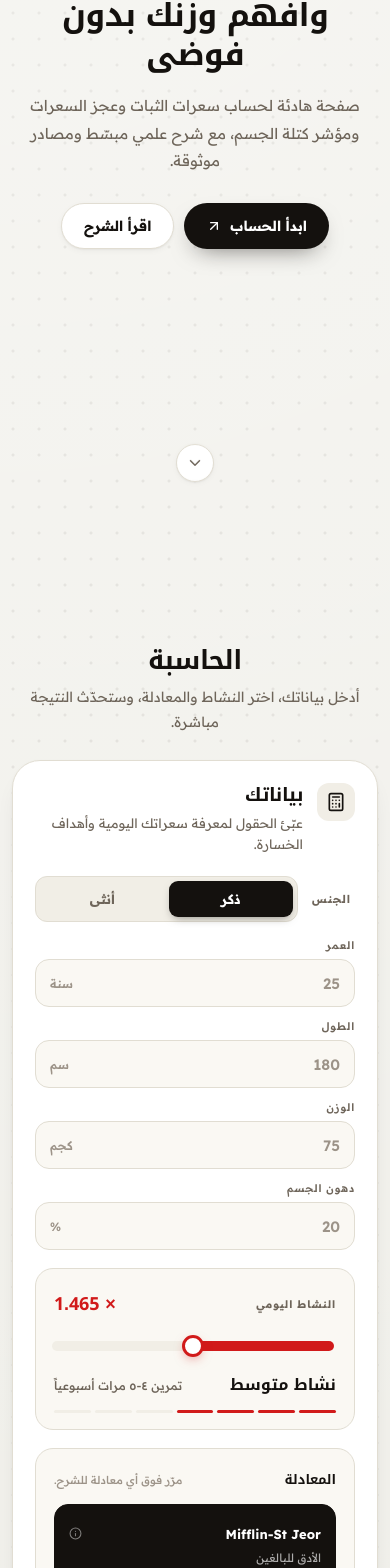
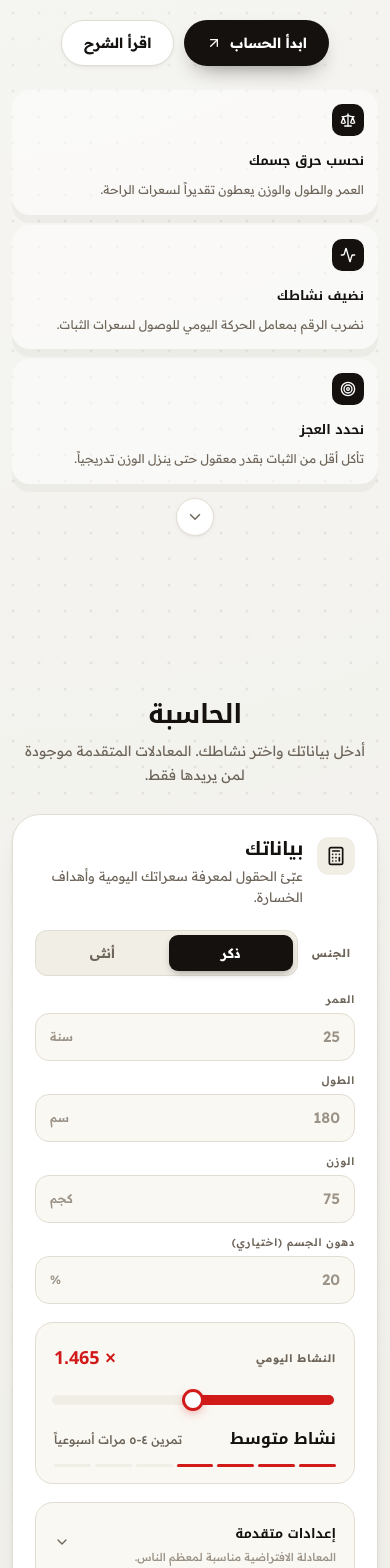
Before and after one commit to Astrobubu/calorie-calculator, a React (Vite) app: page / in a window 390 px wide. Shown: the part 338-1906 px from the top of the page. Built offline with nearby package versions, Linux system fonts and the light colour scheme.

Commit message:
Improve Arabic calorie calculator guidance

```diff
--- a/index.html
+++ b/index.html
@@ -1,5 +1,5 @@
 <!doctype html>
-<html lang="ar" dir="ltr">
+<html lang="ar" dir="rtl">
   <head>
     <meta charset="UTF-8" />
     <meta name="viewport" content="width=device-width, initial-scale=1.0" />
--- a/src/main.jsx
+++ b/src/main.jsx
@@ -7,20 +7,15 @@ import {
   Calculator,
   CheckCircle2,
   ChevronDown,
-  Facebook,
   Gauge,
   HeartPulse,
   Info,
-  Instagram,
-  Linkedin,
   Scale,
   ShieldAlert,
   Sparkles,
   Target,
   TrendingDown,
-  Twitter,
   Utensils,
-  Zap,
 } from "lucide-react";
 import "./styles.css";
 
@@ -64,18 +59,10 @@ const sources = [
   ["Hall et al. 2011 energy imbalance, PubMed 21872751", "https://pubmed.ncbi.nlm.nih.gov/21872751/"],
 ];
 
-const footerLinks = [
-  { title: "الحاسبة", items: ["السعرات", "الثبات", "العجز", "BMI"] },
-  { title: "تعلّم", items: ["السمنة", "الأيض", "النشاط", "التغذية"] },
-  { title: "الموقع", items: ["من نحن", "تواصل", "الأسئلة", "المدونة"] },
-  { title: "قانوني", items: ["الخصوصية", "الاستخدام", "إخلاء طبي", "الكوكيز"] },
-];
-
-const heroFeatures = [
-  { icon: Zap, label: "حساب فوري" },
-  { icon: CheckCircle2, label: "بدون تسجيل" },
-  { icon: Sparkles, label: "3 معادلات علمية" },
-  { icon: BookOpenText, label: "مصادر طبية" },
+const beginnerSteps = [
+  { icon: Scale, title: "نحسب حرق جسمك", desc: "العمر والطول والوزن يعطون تقديراً لسعرات الراحة." },
+  { icon: Activity, title: "نضيف نشاطك", desc: "نضرب الرقم بمعامل الحركة اليومي للوصول لسعرات الثبات." },
+  { icon: Target, title: "نحدد العجز", desc: "تأكل أقل من الثبات بقدر معقول حتى ينزل الوزن تدريجياً." },
 ];
 
 const formatter = new Intl.NumberFormat("ar-AE", { maximumFractionDigits: 0 });
@@ -305,16 +292,17 @@ function App() {
   const [activityIdx, setActivityIdx] = useState(3);
   const [formula, setFormula] = useState("mifflin");
   const [bodyFat, setBodyFat] = useState("");
-  const [email, setEmail] = useState("");
+  const [showAdvanced, setShowAdvanced] = useState(false);
 
   const activity = activityLevels[activityIdx].value;
+  const hasBodyFat = bodyFat !== "" && Number(bodyFat) > 0;
 
   const result = useMemo(() => {
     const safeAge = clamp(Number(age) || 25, 15, 80);
     const safeHeight = clamp(Number(height) || 180, 100, 230);
     const safeWeight = clamp(Number(weight) || 75, 35, 250);
-    const safeBodyFat = clamp(Number(bodyFat) || 20, 3, 70);
-    const effectiveFormula = formula === "katch" && !safeBodyFat ? "mifflin" : formula;
+    const safeBodyFat = hasBodyFat ? clamp(Number(bodyFat), 3, 70) : null;
+    const effectiveFormula = formula === "katch" && !hasBodyFat ? "mifflin" : formula;
     const bmr = calculateBmr({
       formula: effectiveFormula,
       gender,
@@ -343,11 +331,12 @@ function App() {
       fatG,
       carbG,
     };
-  }, [age, gender, height, weight, activity, formula, bodyFat]);
+  }, [age, gender, height, weight, activity, formula, bodyFat, hasBodyFat]);
 
   const activityLabel = activityLevels[activityIdx].label;
   const activeFormula = formulas.find((item) => item.id === result.effectiveFormula)?.label;
   const ready = age !== "" && height !== "" && weight !== "" && Number(age) > 0 && Number(height) > 0 && Number(weight) > 0;
+  const formulaFallback = formula === "katch" && !hasBodyFat;
 
   return (
     <main className="site-shell">
@@ -381,6 +370,15 @@ function App() {
           <a href="#calculator" className="btn-primary">ابدأ الحساب <ArrowUpRight size={16} /></a>
           <a href="#learn" className="btn-ghost">اقرأ الشرح</a>
         </div>
+        <div className="beginner-steps" aria-label="شرح سريع">
+          {beginnerSteps.map(({ icon: Icon, title, desc }) => (
+            <div className="beginner-step" key={title}>
+              <span><Icon size={16} /></span>
+              <b>{title}</b>
+              <p>{desc}</p>
+            </div>
+          ))}
+        </div>
         <a href="#calculator" className="hero-scroll" aria-label="انزل للحاسبة">
           <ChevronDown size={18} />
         </a>
@@ -389,7 +387,7 @@ function App() {
       <section className="section-block" id="calculator">
         <div className="section-heading">
           <h2>الحاسبة</h2>
-          <p>أدخل بياناتك، اختر النشاط والمعادلة، وستحدّث النتيجة مباشرة.</p>
+          <p>أدخل بياناتك واختر نشاطك. المعادلات المتقدمة موجودة لمن يريدها فقط.</p>
         </div>
 
         <div className="calculator-layout">
@@ -418,18 +416,23 @@ function App() {
               <NumberField label="العمر" value={age} placeholder="25" min={15} max={80} unit="سنة" onChange={setAge} />
               <NumberField label="الطول" value={height} placeholder="180" min={100} max={230} unit="سم" onChange={setHeight} />
               <NumberField label="الوزن" value={weight} placeholder="75" min={35} max={250} unit="كجم" onChange={setWeight} />
-              <NumberField label="دهون الجسم" value={bodyFat} placeholder="20" min={3} max={70} unit="%" onChange={setBodyFat} />
+              <NumberField label="دهون الجسم (اختياري)" value={bodyFat} placeholder="20" min={3} max={70} unit="%" onChange={setBodyFat} />
             </div>
 
             <ActivitySlider index={activityIdx} onChange={setActivityIdx} />
 
-            <div className="formula-block">
-              <div className="formula-block-head">
-                <b>المعادلة</b>
-                <small>مرّر فوق أي معادلة للشرح.</small>
-              </div>
+            <details className="formula-block" open={showAdvanced} onToggle={(event) => setShowAdvanced(event.currentTarget.open)}>
+              <summary>
+                <span>
+                  <b>إعدادات متقدمة</b>
+                  <small>المعادلة الافتراضية مناسبة لمعظم الناس.</small>
+                </span>
+                <ChevronDown size={16} />
+              </summary>
               <div className="formula-list" aria-label="اختيار المعادلة">
-                {formulas.map((item) => (
+                {formulas.map((item) => {
+                  const needsBodyFat = item.id === "katch" && !hasBodyFat;
+                  return (
                     <button
                       type="button"
                       key={item.id}
@@ -440,12 +443,18 @@ function App() {
                         <b>{item.label}</b>
                         <Info size={13} className="formula-info" />
                       </span>
-                    <span className="formula-btn-note">{item.note}</span>
+                      <span className="formula-btn-note">{needsBodyFat ? "يتطلب نسبة الدهون" : item.note}</span>
                       <span className="formula-tooltip" role="tooltip">{item.desc}</span>
                     </button>
-                ))}
+                  );
+                })}
               </div>
-            </div>
+              {formulaFallback && (
+                <p className="formula-warning">
+                  أضف نسبة دهون الجسم لاستخدام Katch-McArdle. حالياً نستخدم Mifflin-St Jeor تلقائياً.
+                </p>
+              )}
+            </details>
 
             <div className="input-foot">
               <CheckCircle2 size={14} />
@@ -460,6 +469,14 @@ function App() {
                   <span>سعراتك اليومية للحفاظ على الوزن</span>
                   <AnimatedValue value={result.maintenance} suffix=" سعرة" />
                   <p>{activityLabel}، باستخدام {activeFormula}.</p>
+                </div>
+
+                <div className="result-advice">
+                  <b>ماذا تفعل بهذا الرقم؟</b>
+                  <p>
+                    ابدأ تقريباً بـ {formatNumber(result.moderate)} سعرة يومياً لمدة أسبوعين،
+                    ثم راقب متوسط وزنك. إذا لم ينزل الوزن، خفّض 100-150 سعرة أو زد الحركة.
+                  </p>
                 </div>
 
                 <div className="result-table">
@@ -502,7 +519,7 @@ function App() {
               <div className="result-empty">
                 <span className="empty-icon"><Sparkles size={28} /></span>
                 <h3>ابدأ بإدخال بياناتك</h3>
-                <p>عبّئ العمر والطول والوزن في اليمين، وستظهر نتائجك هنا فوراً.</p>
+                <p>عبّئ العمر والطول والوزن، وستظهر نتائجك هنا فوراً.</p>
                 <ul>
                   <li><CheckCircle2 size={14} /> سعراتك اليومية</li>
                   <li><CheckCircle2 size={14} /> أهداف خسارة الوزن</li>
@@ -518,7 +535,7 @@ function App() {
       <section className="section-block" id="learn">
         <div className="section-heading">
           <h2>السمنة، BMI، وعجز السعرات</h2>
-          <p>الأساسيات في أربع بطاقات قصيرة.</p>
+          <p>الأساسيات بلغة بسيطة لشخص يبدأ من الصفر.</p>
         </div>
 
         <div className="learn-grid">
@@ -527,7 +544,7 @@ function App() {
             <h3>ما هي السمنة؟</h3>
             <p>
               تراكم زائد للدهون قد يؤثر في الصحة. BMI أداة فرز للنطاق العام،
-              لكنها لا تصف كل تفاصيل الجسم.
+              لكنها لا تصف كل تفاصيل الجسم مثل العضلات أو توزيع الدهون.
             </p>
           </article>
           <article className="app-card learn-card">
@@ -535,7 +552,7 @@ function App() {
             <h3>لماذا هي خطيرة؟</h3>
             <p>
               ترتبط بالسكري من النوع الثاني، أمراض القلب، ارتفاع الضغط،
-              ومشكلات التنفس والمفاصل.
+              ومشكلات التنفس والمفاصل. الخطر يزيد غالباً مع زيادة محيط الخصر ومدة زيادة الوزن.
             </p>
           </article>
           <article className="app-card learn-card">
@@ -543,7 +560,7 @@ function App() {
             <h3>زيادة الوزن</h3>
             <p>
               ليست حكماً نهائياً على الصحة، لكنها علامة تستحق خطة غذاء
-              ونشاط قابلة للاستمرار.
+              ونشاط قابلة للاستمرار، خصوصاً إذا كانت الطاقة اليومية أعلى من احتياجك لفترة طويلة.
             </p>
           </article>
           <article className="app-card learn-card">
@@ -551,7 +568,39 @@ function App() {
             <h3>مؤشر BMI</h3>
             <p>
               الوزن بالكيلوجرام على مربع الطول بالمتر. طبيعي 18.5–24.9،
-              زيادة من 25، سمنة من 30.
+              زيادة من 25، وسمنة من 30. استخدمه كبداية، لا كتشخيص كامل.
+            </p>
+          </article>
+          <article className="app-card learn-card">
+            <span className="card-icon"><Utensils size={20} /></span>
+            <h3>ما معنى الثبات؟</h3>
+            <p>
+              هو عدد السعرات الذي غالباً يحافظ على وزنك الحالي. إذا كان ثباتك 2400،
+              فأكل 1900 تقريباً يعني عجز 500 سعرة.
+            </p>
+          </article>
+          <article className="app-card learn-card">
+            <span className="card-icon"><Target size={20} /></span>
+            <h3>العجز المناسب</h3>
+            <p>
+              ابدأ بعجز 250-500 سعرة. النزول الأسرع ليس دائماً أفضل؛ المهم أن تستطيع الالتزام
+              وتحافظ على البروتين والنوم والحركة.
+            </p>
+          </article>
+          <article className="app-card learn-card">
+            <span className="card-icon"><Activity size={20} /></span>
+            <h3>كيف تتابع؟</h3>
+            <p>
+              زن نفسك عدة مرات في الأسبوع وخذ المتوسط. الماء والملح والوجبات الكبيرة
+              قد يغيرون الرقم يومياً بدون تغير حقيقي في الدهون.
+            </p>
+          </article>
+          <article className="app-card learn-card">
+            <span className="card-icon"><ShieldAlert size={20} /></span>
+            <h3>متى تنتبه؟</h3>
+            <p>
+              استشر مختصاً إذا كنت أقل من 18 سنة، حاملاً، لديك سكري أو أدوية مؤثرة،
+              أو تاريخ مع اضطرابات الأكل.
             </p>
           </article>
         </div>
@@ -567,12 +616,12 @@ function App() {
             <h2>كيف تخسر الوزن؟</h2>
             <p>
               عجز 250–500 سعرة يومياً، بروتين كافٍ، وألياف.
-              لا تجعل العجز الكبير خطتك الأساسية.
+              لا تجعل العجز الكبير خطتك الأساسية، واجعل الخطة قابلة للتكرار لا مثالية على الورق فقط.
             </p>
             <ul className="deficit-list">
               <li><TrendingDown size={14} /> 7700 سعرة ≈ كيلو دهون</li>
-              <li><Activity size={14} /> النشاط أهم من الحساب الدقيق</li>
-              <li><Utensils size={14} /> راقب الوزن أسبوعياً، لا يومياً</li>
+              <li><Activity size={14} /> المشي والتمارين تساعدك تحفظ العضلات وتزيد الصرف</li>
+              <li><Utensils size={14} /> ارفع البروتين والخضار لتشبع أكثر داخل نفس السعرات</li>
             </ul>
           </div>
         </RedSurface>
@@ -595,66 +644,37 @@ function App() {
         </div>
       </section>
 
-      <section className="sources-section" id="sources">
-        <div className="section-heading">
-          <h2>المصادر العلمية</h2>
-          <p>الصيغ والتعريفات من مراجع منشورة.</p>
-        </div>
-        <div className="sources-card">
-          <div className="source-list">
-            {sources.map(([title, href], index) => (
-              <a key={href} href={href} target="_blank" rel="noreferrer">
-                <span>{String(index + 1).padStart(2, "0")}</span>
-                <b>{title}</b>
-                <ArrowUpRight size={14} className="source-arrow" />
-              </a>
-            ))}
-          </div>
-        </div>
-      </section>
-
-      <footer className="site-footer">
+      <footer className="site-footer" id="sources">
         <div className="footer-shell">
           <div className="footer-heading">
-            <h2>ابدأ رحلتك نحو وزن أكثر صحة</h2>
+            <h2>المصادر والتنبيه الطبي</h2>
             <p>
-              انضم لآلاف يحسبون سعراتهم بشكل صحيح. أقل من دقيقتين،
-              بدون حسابات معقدة وبدون بيانات.
+              الأرقام تقديرية للتثقيف ومتابعة العادات، وليست تشخيصاً طبياً أو خطة علاجية.
             </p>
           </div>
 
           <div className="footer-grid">
-            <RedSurface className="subscribe-card" seed={11}>
+            <RedSurface className="footer-summary-card" seed={11}>
               <div className="subscribe-top">
                 <span className="brand">
                   <BrandMark size={24} />
                   <b>سعرات</b>
                 </span>
               </div>
-              <div className="subscribe-bottom">
-                <label htmlFor="footer-email">اشترك ليصلك الجديد :</label>
-                <form className="subscribe-form" onSubmit={(e) => e.preventDefault()}>
-                  <input
-                    id="footer-email"
-                    type="email"
-                    placeholder="بريدك الإلكتروني"
-                    value={email}
-                    onChange={(event) => setEmail(event.target.value)}
-                  />
-                  <button type="submit">اشترك</button>
-                </form>
+              <div className="footer-summary-bottom">
+                <h3>الطريقة باختصار</h3>
+                <p>نحسب BMR، نضربه بالنشاط، ثم نطرح عجزاً مناسباً لخسارة وزن تدريجية.</p>
               </div>
             </RedSurface>
 
-            <div className="footer-links-card">
-              <div className="footer-links">
-                {footerLinks.map((col) => (
-                  <div className="link-col" key={col.title}>
-                    <b>{col.title}</b>
-                    {col.items.map((item) => (
-                      <a href="#" key={item}>{item}</a>
-                    ))}
-                  </div>
+            <div className="footer-sources-card">
+              <div className="footer-source-list">
+                {sources.map(([title, href], index) => (
+                  <a key={href} href={href} target="_blank" rel="noreferrer">
+                    <span>{String(index + 1).padStart(2, "0")}</span>
+                    <b>{title}</b>
+                    <ArrowUpRight size={14} />
+                  </a>
                 ))}
               </div>
             </div>
@@ -668,16 +688,9 @@ function App() {
             <div className="footer-support-card">
               <div className="footer-support">
                 <p>
-                  <span>فريق الدعم جاهز لمساعدتك </span>
-                  <b>في أي وقت. تواصل معنا.</b>
+                  <span>استشر طبيباً أو أخصائي تغذية إذا لديك حالة صحية، أدوية مؤثرة، حمل، أو تاريخ مع اضطرابات الأكل. </span>
+                  <b>ابدأ بهدوء وراقب المتوسطات، لا رقم يوم واحد.</b>
                 </p>
-                <div className="socials">
-                  <span>تابعنا</span>
-                  <a href="#" aria-label="LinkedIn"><Linkedin size={16} /></a>
-                  <a href="#" aria-label="Facebook"><Facebook size={16} /></a>
-                  <a href="#" aria-label="Twitter"><Twitter size={16} /></a>
-                  <a href="#" aria-label="Instagram"><Instagram size={16} /></a>
-                </div>
               </div>
               <div className="footer-meta">
                 <span>© 2026 سعرات. جميع الحقوق محفوظة.</span>
--- a/src/styles.css
+++ b/src/styles.css
@@ -40,8 +40,8 @@
 
 html {
   scroll-behavior: smooth;
-  overflow-x: clip;
-  direction: ltr;
+  overflow-x: hidden;
+  direction: rtl;
   scrollbar-color: #d11a1a transparent;
   scrollbar-width: thin;
 }
@@ -77,8 +77,8 @@ html {
 body {
   margin: 0;
   min-width: 320px;
-  overflow-x: clip;
-  direction: ltr;
+  overflow-x: hidden;
+  direction: rtl;
   background-color: var(--bg);
   background-image:
     radial-gradient(circle at 0 0, rgba(255, 255, 255, 0.55), transparent 50%),
@@ -109,7 +109,7 @@ a {
 }
 
 .site-shell {
-  direction: ltr;
+  direction: rtl;
   width: min(1200px, calc(100vw - 48px));
   margin: 0 auto;
   padding: 22px 0 0;
@@ -240,6 +240,52 @@ h1, h2, h3 {
   margin-top: 28px;
   opacity: 0;
   animation: fadeUp 700ms var(--ease) 640ms forwards;
+}
+
+.beginner-steps {
+  display: grid;
+  grid-template-columns: repeat(3, minmax(0, 1fr));
+  gap: 10px;
+  width: min(760px, 100%);
+  margin: 34px auto 0;
+  opacity: 0;
+  animation: fadeUp 700ms var(--ease) 760ms forwards;
+}
+
+.beginner-step {
+  min-height: 116px;
+  padding: 16px;
+  border-radius: 18px;
+  background: rgba(255, 255, 255, 0.48);
+  box-shadow: 0 8px 0 rgba(38, 31, 24, 0.035);
+  text-align: start;
+}
+
+.beginner-step span {
+  display: inline-flex;
+  align-items: center;
+  justify-content: center;
+  width: 32px;
+  height: 32px;
+  border-radius: 10px;
+  background: var(--ink);
+  color: #fff;
+  margin-bottom: 12px;
+}
+
+.beginner-step b {
+  display: block;
+  font-family: "Noto Kufi Arabic", sans-serif;
+  font-size: 13px;
+  font-weight: 800;
+  color: var(--ink);
+}
+
+.beginner-step p {
+  margin: 7px 0 0;
+  color: var(--muted);
+  font-size: 12px;
+  line-height: 1.7;
 }
 
 .btn-primary,
@@ -686,22 +732,37 @@ h3 {
   border: 1px solid var(--line);
 }
 
-.formula-block-head {
-  display: flex;
-  align-items: baseline;
+.formula-block summary {
+  display: flex;
+  align-items: center;
   justify-content: space-between;
   gap: 10px;
-  margin-bottom: 12px;
-}
-
-.formula-block-head b {
+  cursor: pointer;
+  list-style: none;
+}
+
+.formula-block summary::-webkit-details-marker { display: none; }
+
+.formula-block summary svg {
+  color: var(--muted);
+  transition: transform 220ms var(--ease);
+}
+
+.formula-block[open] summary svg { transform: rotate(180deg); }
+
+.formula-block summary span {
+  display: grid;
+  gap: 4px;
+}
+
+.formula-block summary b {
   font-family: "Noto Kufi Arabic", sans-serif;
   font-size: 13px;
   font-weight: 700;
   color: var(--ink);
 }
 
-.formula-block-head small {
+.formula-block summary small {
   color: var(--soft);
   font-size: 11px;
   font-weight: 500;
@@ -711,6 +772,7 @@ h3 {
   display: grid;
   grid-template-columns: repeat(3, minmax(0, 1fr));
   gap: 10px;
+  margin-top: 14px;
 }
 
 .formula-btn {
@@ -764,6 +826,17 @@ h3 {
   font-size: 11.5px;
   color: currentColor;
   opacity: 0.65;
+}
+
+.formula-warning {
+  margin: 12px 0 0;
+  padding: 10px 12px;
+  border-radius: 12px;
+  background: rgba(209, 26, 26, 0.08);
+  color: var(--red-2);
+  font-size: 12px;
+  font-weight: 600;
+  line-height: 1.7;
 }
 
 .formula-tooltip {
@@ -864,6 +937,30 @@ h3 {
   line-height: 1.7;
 }
 
+.result-advice {
+  margin: 18px 0;
+  padding: 16px;
+  border-radius: 16px;
+  background: rgba(255, 255, 255, 0.1);
+  border: 1px solid rgba(255, 255, 255, 0.16);
+}
+
+.result-advice b {
+  display: block;
+  color: #fff;
+  font-family: "Noto Kufi Arabic", sans-serif;
+  font-size: 14px;
+  font-weight: 800;
+  margin-bottom: 6px;
+}
+
+.result-advice p {
+  margin: 0;
+  color: var(--on-red-2);
+  font-size: 12.5px;
+  line-height: 1.8;
+}
+
 .result-table {
   display: grid;
   gap: 4px;
@@ -1349,7 +1446,7 @@ h3 {
   align-items: stretch;
 }
 
-.subscribe-card {
+.footer-summary-card {
   grid-row: 1 / 3;
   grid-column: 1;
   display: flex;
@@ -1374,90 +1471,68 @@ h3 {
   letter-spacing: -0.01em;
 }
 
-.subscribe-bottom label {
-  display: block;
-  color: rgba(255, 255, 255, 0.92);
+.footer-summary-bottom h3 {
+  margin: 0 0 10px;
+  font-family: "Noto Kufi Arabic", sans-serif;
+  font-size: 24px;
+  font-weight: 800;
+  color: #fff;
+  line-height: 1.3;
+}
+
+.footer-summary-bottom p {
+  margin: 0;
+  color: var(--on-red-2);
   font-size: 13px;
-  font-weight: 600;
-  margin-bottom: 10px;
-}
-
-.subscribe-form {
-  display: flex;
-  align-items: center;
-  gap: 4px;
-  padding: 5px;
-  border-radius: 14px;
-  background: #fff;
-  box-shadow: 0 6px 18px -8px rgba(0, 0, 0, 0.25);
-}
-
-.subscribe-form input {
-  flex: 1;
-  min-width: 0;
-  height: 38px;
-  padding: 0 12px;
-  border: 0;
-  outline: 0;
-  background: transparent;
-  color: var(--ink);
-  font-size: 13px;
-}
-
-.subscribe-form input::placeholder { color: var(--soft); }
-
-.subscribe-form button {
-  height: 38px;
-  padding: 0 18px;
-  border: 0;
-  border-radius: 10px;
-  background: var(--ink);
-  color: #fff;
-  font-size: 13px;
-  font-weight: 700;
-  transition: background 200ms var(--ease);
-}
-
-.subscribe-form button:hover { background: var(--ink-2); }
-
-.footer-links-card {
+  line-height: 1.8;
+}
+
+.footer-sources-card {
   grid-row: 1;
   grid-column: 2;
-  padding: 22px 26px;
+  padding: 10px;
   border-radius: 22px;
-  border: 1px dashed var(--line-strong);
   background: var(--card);
-}
-
-.footer-links {
-  display: grid;
-  grid-template-columns: repeat(4, minmax(0, 1fr));
-  gap: 16px;
-}
-
-.link-col {
-  display: flex;
-  flex-direction: column;
-  gap: 8px;
-}
-
-.link-col b {
+  box-shadow: 0 8px 0 rgba(38, 31, 24, 0.045);
+}
+
+.footer-source-list {
+  display: grid;
+  grid-template-columns: repeat(2, minmax(0, 1fr));
+  gap: 6px;
+}
+
+.footer-source-list a {
+  display: grid;
+  grid-template-columns: auto 1fr auto;
+  align-items: center;
+  gap: 12px;
+  min-height: 64px;
+  padding: 13px 14px;
+  border-radius: 14px;
+  background: var(--card-2);
+  transition: background 180ms var(--ease);
+}
+
+.footer-source-list a:hover { background: var(--card-3); }
+
+.footer-source-list span {
+  color: var(--red-2);
   font-family: "Noto Kufi Arabic", sans-serif;
-  font-size: 13.5px;
-  font-weight: 700;
+  font-size: 12px;
+  font-weight: 800;
+}
+
+.footer-source-list b {
+  direction: ltr;
+  text-align: left;
   color: var(--ink);
-  margin-bottom: 4px;
-}
-
-.link-col a {
-  color: var(--muted);
-  font-size: 13px;
-  font-weight: 500;
-  width: fit-content;
-  transition: color 180ms var(--ease);
-}
-
-.link-col a:hover { color: var(--ink); }
+  font-size: 12px;
+  font-weight: 600;
+  line-height: 1.45;
+}
+
+.footer-source-list svg { color: var(--soft); }
 
 /* App tile — no white border per request */
 .app-tile {
@@ -1490,8 +1565,8 @@ h3 {
   grid-column: 2 / 4;
   padding: 22px 26px 20px;
   border-radius: 22px;
-  border: 1px dashed var(--line-strong);
   background: var(--card);
+  box-shadow: 0 8px 0 rgba(38, 31, 24, 0.045);
   display: flex;
   flex-direction: column;
   gap: 16px;
@@ -1509,40 +1584,13 @@ h3 {
   font-size: 14.5px;
   line-height: 1.65;
   color: var(--muted);
-  max-width: 360px;
+  max-width: 720px;
 }
 
 .footer-support p b {
   color: var(--ink);
   font-weight: 700;
 }
-
-.socials {
-  display: flex;
-  align-items: center;
-  gap: 8px;
-}
-
-.socials > span {
-  font-size: 12px;
-  font-weight: 600;
-  color: var(--muted);
-  margin-inline-end: 4px;
-}
-
-.socials a {
-  display: inline-flex;
-  align-items: center;
-  justify-content: center;
-  width: 32px;
-  height: 32px;
-  border-radius: 9px;
-  background: var(--ink);
-  color: #fff;
-  transition: background 200ms var(--ease);
-}
-
-.socials a:hover { background: var(--red-3); }
 
 .footer-meta {
   display: flex;
@@ -1639,34 +1687,43 @@ h3 {
   }
   .hero-section h1 { font-size: clamp(34px, 7vw, 60px); }
   .learn-grid { grid-template-columns: repeat(2, minmax(0, 1fr)); }
+  .beginner-steps { grid-template-columns: 1fr; max-width: 560px; }
+  .beginner-step { min-height: 0; }
   .calculation-flow { grid-template-columns: repeat(2, minmax(0, 1fr)); }
   .footer-grid {
     grid-template-columns: 1fr;
     grid-template-rows: auto auto auto;
   }
-  .subscribe-card { grid-row: 1; grid-column: 1; min-height: 260px; }
-  .footer-links-card { grid-row: 2; grid-column: 1; }
+  .footer-summary-card { grid-row: 1; grid-column: 1; min-height: 260px; }
+  .footer-sources-card { grid-row: 2; grid-column: 1; }
   .footer-support-card { grid-row: 3; grid-column: 1; }
-  .footer-links { grid-template-columns: repeat(2, minmax(0, 1fr)); }
+  .footer-source-list { grid-template-columns: repeat(2, minmax(0, 1fr)); }
   .topbar-nav { display: none; }
   .footer-support { flex-direction: column; align-items: flex-start; gap: 14px; }
 }
 
 @media (max-width: 640px) {
-  body { padding: 0 12px; }
+  body { padding: 0; }
   .site-shell {
-    width: 100%;
+    width: calc(100vw - 24px);
     max-width: 100%;
     padding-top: 14px;
   }
   .topbar { margin-bottom: 24px; }
-  .hero-section { padding: 40px 0 80px; min-height: calc(100vh - 80px); }
-  .hero-section h1 { font-size: 32px; }
+  .hero-section { padding: 34px 0 76px; min-height: auto; }
+  .hero-section h1 {
+    width: 100%;
+    font-size: 32px;
+    overflow-wrap: break-word;
+  }
+  .beginner-steps { margin-top: 24px; }
+  .beginner-step { padding: 14px; }
   .section-heading h2 { font-size: 26px; }
   .field-grid,
   .formula-list,
   .calculation-flow,
-  .source-list {
+  .source-list,
+  .footer-source-list {
     grid-template-columns: 1fr;
   }
   .learn-grid { grid-template-columns: 1fr; }
```
Lines whose indentation alone changed are shown as unchanged.
